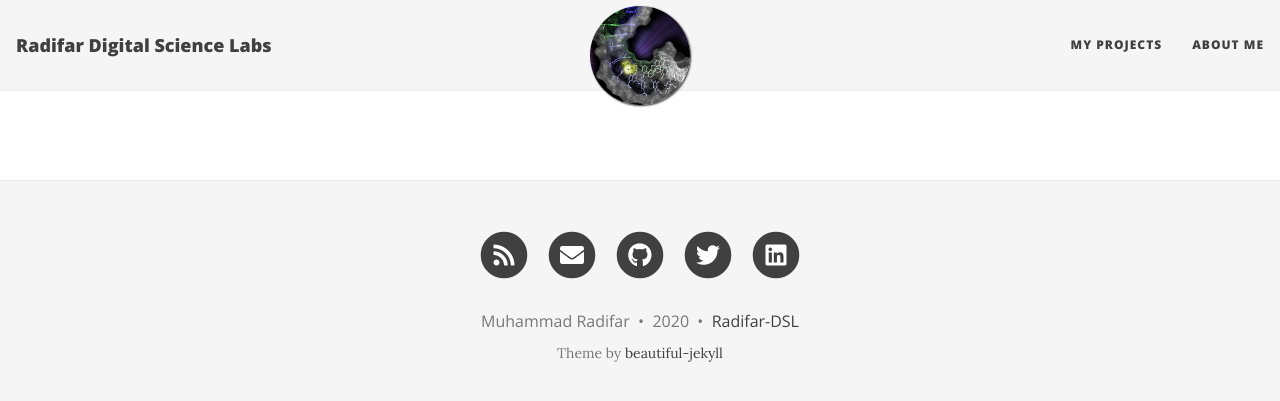
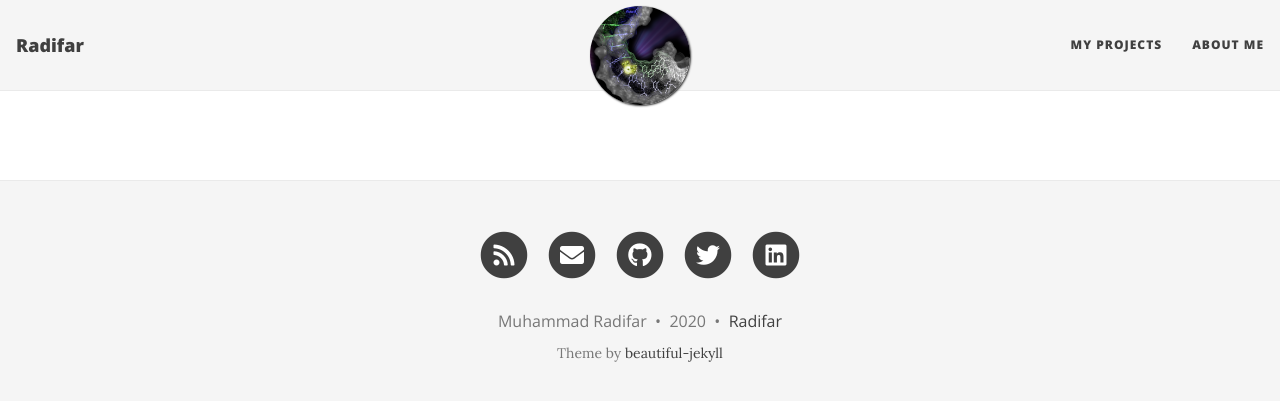
Before and after one commit to radifar/radifar.github.io, a Jekyll site: the page built from index.markdown, in a window 1280 px wide. Shown: the top 401 px of the page. Built offline with Jekyll 4.4.1, drawn with Linux system fonts in a browser that asks for light colours; nearby versions of some CDN libraries; the list of posts is cut into pages by our own code.

Commit message:
Update _config.yml
Change Radifar DSL to just Radifar

```diff
--- a/_config.yml
+++ b/_config.yml
@@ -1,7 +1,7 @@
 # --- Basic options --- #
 
 # Name of website
-title: Radifar Digital Science Labs
+title: Radifar
 
 # Short description of your site
 description: Computational Chemistry, Software Engineering, Web-based Apps, and Molecular Data Visualization & Analysis
@@ -71,7 +71,7 @@ share-links-active:
 
 # How to display the link to your website in the footer
 # Remove this if you don't want a link in the footer
-url-pretty: "Radifar-DSL"
+url-pretty: "Radifar"
 
 # Create a "tags" index page and make tags on each post clickable
 link-tags: true
```
